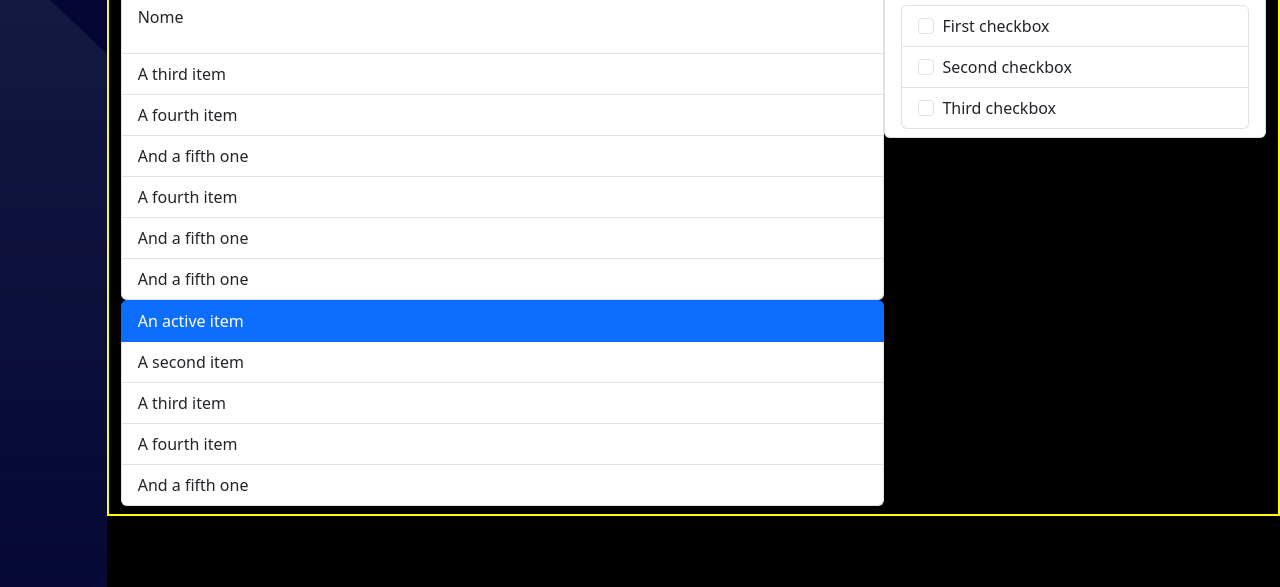
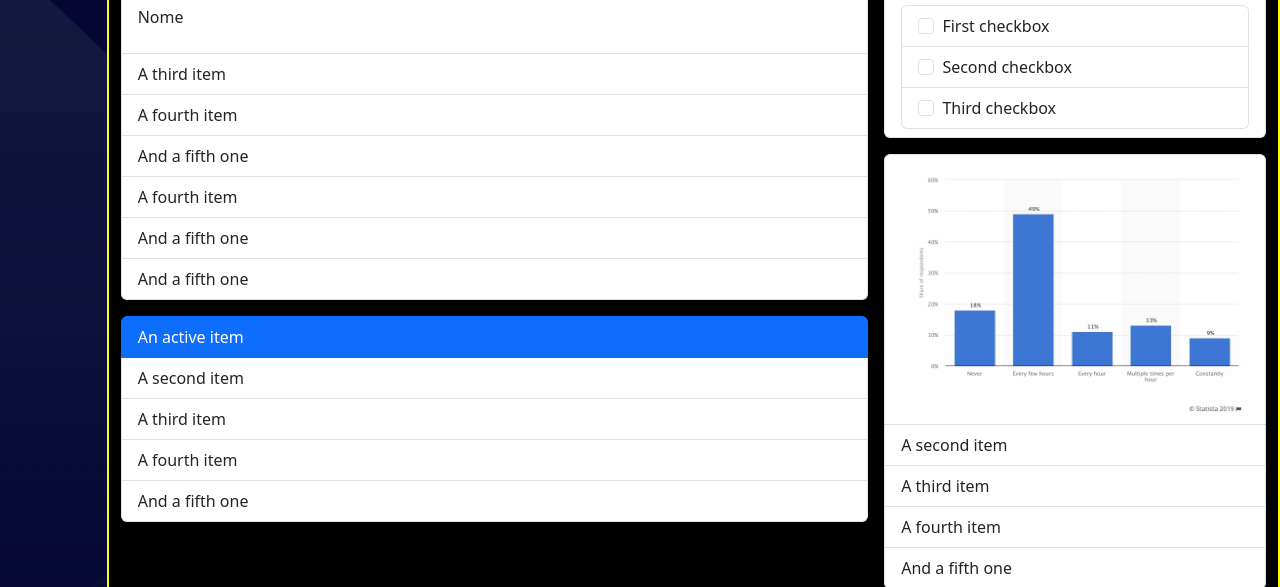
Before and after one commit to BernardoBarbucci/html-css-bootstrap-dashboard, a plain HTML site: page index.html in a window 1280 px wide. Shown: the part 213-800 px from the top of the page. Drawn offline with nearby package versions, Linux system fonts and the light colour scheme.

Commit message:
col-right inserimento elementi + spaziatura con mb; aggiunta spaziatura mb + me agli elementi di col-left

```diff
--- a/css/style.css
+++ b/css/style.css
@@ -78,15 +78,11 @@ body{
     text-align: center;
 }
 
-    /* JUMBOTRON */
+/* JUMBOTRON */
 .jumbotron{
     background-color: black;
 }
-
     /* NEXT CLASSES */
-.custom-list_group{
-    padding: 1rem;
-}
 
 
 
--- a/index.html
+++ b/index.html
@@ -117,7 +117,7 @@
             <!-- COL-LEFT -->
             <div class="my-col_left col-12 col-lg-8 mb-2">
               <!-- NEXT CLASSES -->
-              <ul class="list-group">
+              <ul class="list-group mb-3 me-lg-3">
                 <li class="list-group-item active bg-light bg-gradient text-black" aria-current="true">Prossime classi</li>
                 <li class="list-group-item">
                   <p>Nome</p>
@@ -130,7 +130,7 @@
                 <li class="list-group-item">And a fifth one</li>
               </ul>
               <!-- FAQ -->
-              <ul class="list-group">
+              <ul class="list-group me-lg-3">
                 <li class="list-group-item active" aria-current="true">An active item</li>
                 <li class="list-group-item">A second item</li>
                 <li class="list-group-item">A third item</li>
@@ -141,8 +141,8 @@
 
             <!-- COL-RIGHT -->
             <div class="my-col_right col-12 col-lg-4">
-              <!-- TODO + GRAPH -->
-              <ul class="list-group">
+              <!-- TODO -->
+              <ul class="list-group mb-3">
                 <li class="list-group-item active" aria-current="true">Todo</li>
                 <li class="list-group-item">
                   <ul class="list-group">
@@ -161,6 +161,15 @@
                   </ul>
                 </li>
               </ul>
+              <!-- GRAPH -->
+              <ul class="list-group">
+                <li class="list-group-item"><img class="img-fluid" src="./css/img/stats.jpeg" alt="Stats"></li>
+                <li class="list-group-item">A second item</li>
+                <li class="list-group-item">A third item</li>
+                <li class="list-group-item">A fourth item</li>
+                <li class="list-group-item">And a fifth one</li>
+              </ul>
+
             </div>
           </section>
 
```
